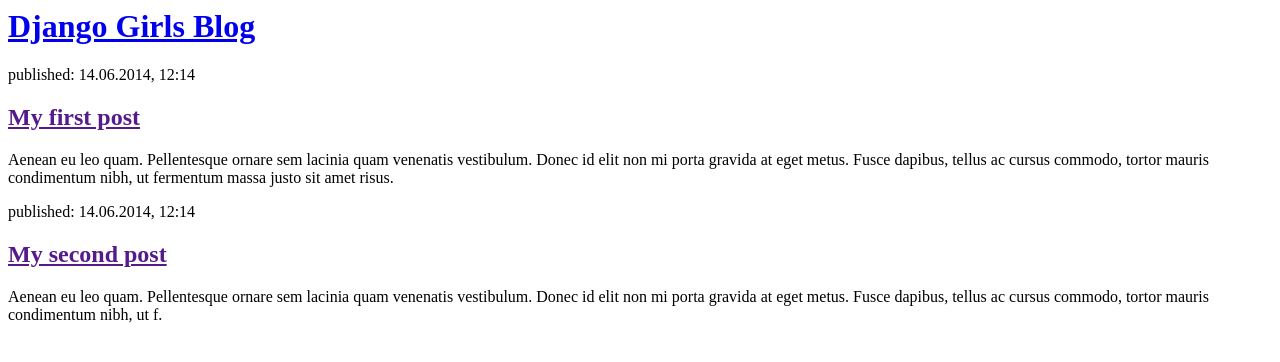
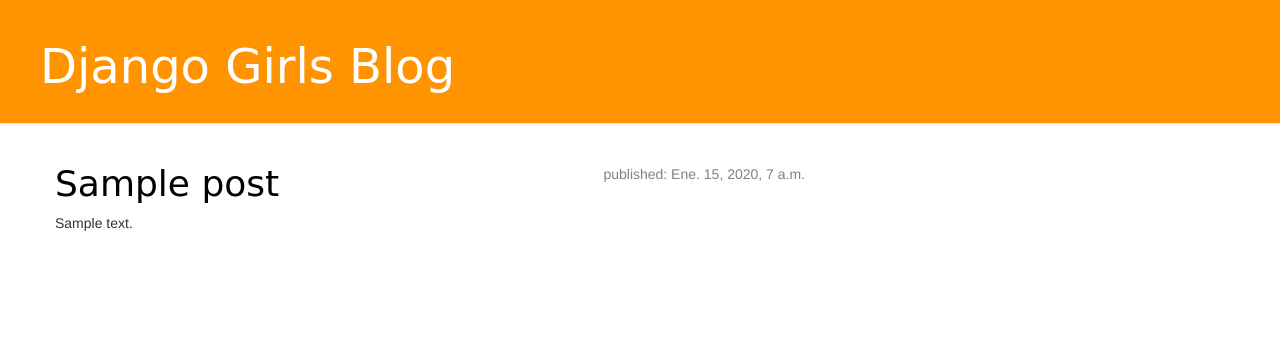
Before and after one commit to profesorJeanPaul/myBlog_004D, a Django app: template myBlog/templates/blog/post_list.html in a window 1280 px wide. Shown: the top 362 px of the page. Run offline with Django 3.2, Linux system fonts and the light colour scheme; the template is opened without the code that fills it: values that come from a table or form of the project are taken from there, others are empty; tables that the repository leaves empty hold one stand-in row (values such as "Sample post"); some libraries are stand-ins or nearby versions.

Commit message:
Agrega estilo al sitio

```diff
--- /dev/null
+++ b/myBlog/static/css/blog.css
@@ -0,0 +1,47 @@
+.page-header {
+    background-color: #ff9400;
+    margin-top: 0;
+    padding: 20px 20px 20px 40px;
+}
+
+.page-header h1, .page-header h1 a, .page-header h1 a:visited, .page-header h1 a:active {
+    color: #ffffff;
+    font-size: 36pt;
+    text-decoration: none;
+}
+
+.content {
+    margin-left: 40px;
+}
+
+h1, h2, h3, h4 {
+    font-family: 'Lobster', cursive;
+}
+
+.date {
+    float: right;
+    color: #828282;
+}
+
+.save {
+    float: right;
+}
+
+.post-form textarea, .post-form input {
+    width: 100%;
+}
+
+.top-menu, .top-menu:hover, .top-menu:visited {
+    color: #ffffff;
+    float: right;
+    font-size: 26pt;
+    margin-right: 20px;
+}
+
+.post {
+    margin-bottom: 70px;
+}
+
+.post h1 a, .post h1 a:visited {
+    color: #000000;
+}
--- a/myBlog/templates/blog/post_list.html
+++ b/myBlog/templates/blog/post_list.html
@@ -1,22 +1,35 @@
+{% load static %}
 <html>
     <head>
         <title>Django Girls blog</title>
+        <link rel="stylesheet" href="https://maxcdn.bootstrapcdn.com/bootstrap/3.3.7/css/bootstrap.min.css">
+        <!-- jQuery library -->
+        <script src="https://ajax.googleapis.com/ajax/libs/jquery/3.3.1/jquery.min.js"></script>
+        <!-- Latest compiled JavaScript -->
+        <script src="https://maxcdn.bootstrapcdn.com/bootstrap/3.3.7/js/bootstrap.min.js"></script>
+        <link rel="stylesheet" href="{% static 'css/blog.css' %}">
     </head>
     <body>
         <div>
-            <h1><a href="/">Django Girls Blog</a></h1>
+            <div class="page-header">
+                <h1><a href="/">Django Girls Blog</a></h1>
+            </div>
         </div>
 
-        <div>
-            <p>published: 14.06.2014, 12:14</p>
-            <h2><a href="">My first post</a></h2>
-            <p>Aenean eu leo quam. Pellentesque ornare sem lacinia quam venenatis vestibulum. Donec id elit non mi porta gravida at eget metus. Fusce dapibus, tellus ac cursus commodo, tortor mauris condimentum nibh, ut fermentum massa justo sit amet risus.</p>
-        </div>
-
-        <div>
-            <p>published: 14.06.2014, 12:14</p>
-            <h2><a href="">My second post</a></h2>
-            <p>Aenean eu leo quam. Pellentesque ornare sem lacinia quam venenatis vestibulum. Donec id elit non mi porta gravida at eget metus. Fusce dapibus, tellus ac cursus commodo, tortor mauris condimentum nibh, ut f.</p>
+        <div class="content container">
+            <div class="row">
+                <div class="col-md-8">
+                    {% for post in posts %}
+                        <div class="post">
+                            <div class="date">
+                                <p>published: {{ post.published_date }}</p>
+                            </div>
+                            <h1><a href="">{{ post.title }}</a></h1>
+                            <p>{{ post.text|linebreaksbr }}</p>
+                        </div>
+                    {% endfor %}
+                </div>
+            </div>
         </div>
     </body>
 </html>
--- a/myBlog/views.py
+++ b/myBlog/views.py
@@ -1,5 +1,8 @@
 from django.shortcuts import render
+from .models import Post
+from django.utils import timezone
 
 # Create your views here.
 def post_list(request):
-    return render(request, 'blog/post_list.html', {})
+    posts = Post.objects.filter(published_date__lte=timezone.now()).order_by('published_date')
+    return render(request, 'blog/post_list.html', { 'posts': posts })
```
